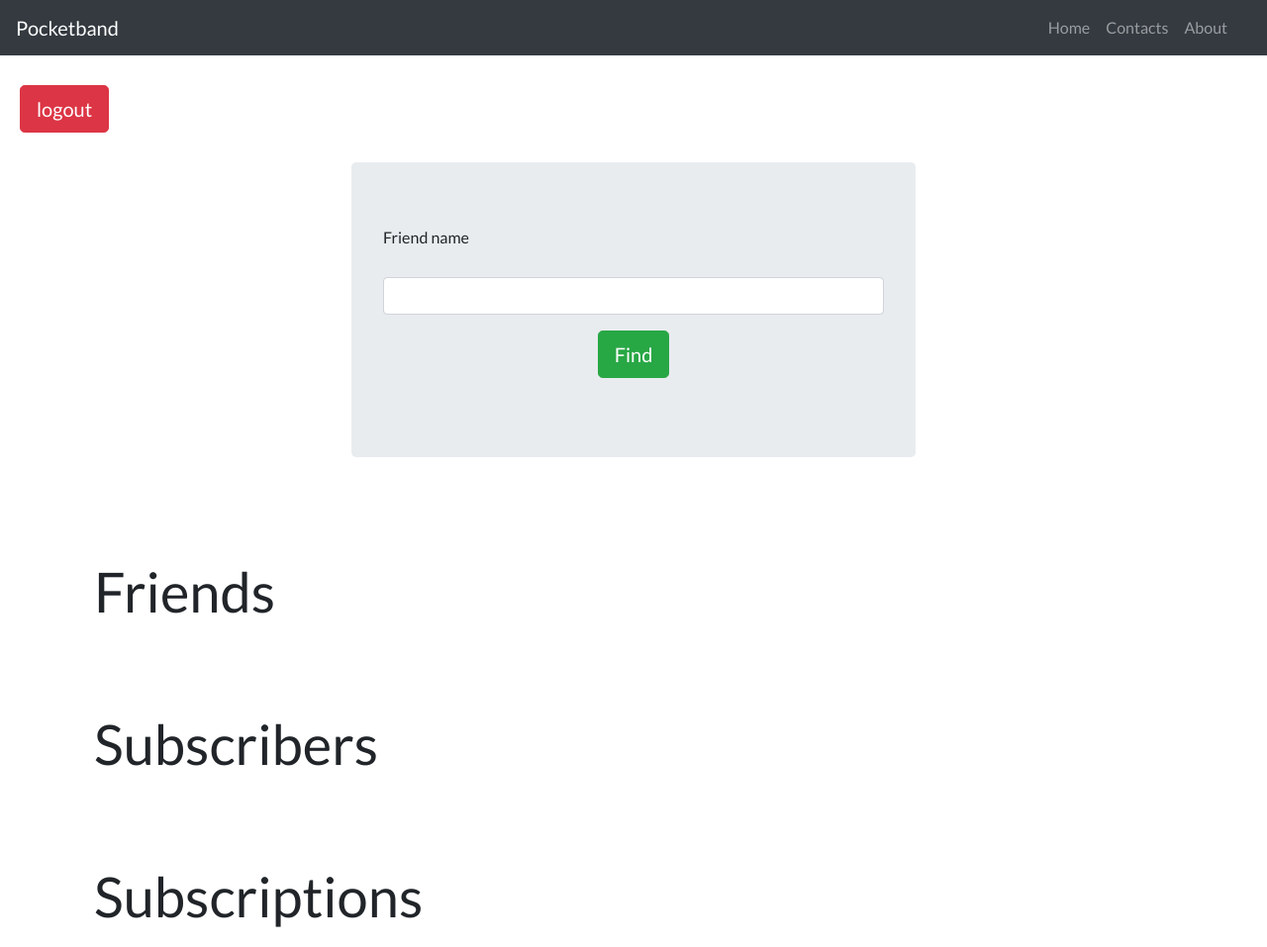
After one commit to Alexander-Saveliev/Pocketband, a Node server app: template views/contacts.ejs in a window 1280 px wide. The commit adds this page. Shown: the whole page at 99% size. Run offline with Node 20, Linux system fonts and the light colour scheme; the template is opened without the code that fills it, so the values that code supplies are empty; some libraries are stand-ins or nearby versions.

Commit message:
contact's page

```diff
--- a/public/css/home.css
+++ b/public/css/home.css
@@ -4,7 +4,7 @@ body {
   font-family: "Lato", sans-serif;
 }
 
-.logout-btn {
+#logout {
   margin: 30px 20px;
 }
 
@@ -20,3 +20,10 @@ body {
   margin: 70px auto 17px 10px;
   text-align: left;
 }
+
+#login_message {
+  display: block;
+  color: red;
+  font-size: 20px;
+  margin-bottom: 20px;
+}
--- /dev/null
+++ b/public/js/cards.js
@@ -0,0 +1,51 @@
+function addCardSubscriber(toElementWithID, title, body) {
+  $('<div>', {
+    class: 'col-sm-6 col-md-4 col-lg-3',
+    css: {
+      padding: '20px',
+    },
+    append: $('<div>', {
+      class: 'card',
+      append: $('<div>', {
+        class: 'card-body',
+        append: $('<h5>', {
+          class: 'card-title',
+          text: title,
+        })
+        .add($('<p>', {
+          class: 'card-text',
+          text: body,
+        }))
+        .add($('<button>', {
+          type: 'button',
+          name: 'button',
+          class: 'btn btn-primary add-friend-card',
+          text: 'Add'
+        }))
+      })
+    })
+  }).appendTo("#" + toElementWithID);
+}
+
+function addCardUser(toElementWithID, title, body) {
+  $('<div>', {
+    class: 'col-sm-6 col-md-4 col-lg-3',
+    css: {
+      padding: '20px',
+    },
+    append: $('<div>', {
+      class: 'card',
+      append: $('<div>', {
+        class: 'card-body',
+        append: $('<h5>', {
+          class: 'card-title',
+          text: title,
+        })
+        .add($('<p>', {
+          class: 'card-text',
+          text: body,
+        }))
+      })
+    })
+  }).appendTo("#" + toElementWithID);
+}
--- /dev/null
+++ b/public/js/contacts.js
@@ -0,0 +1,88 @@
+function clearUsers() {
+  $('#jq_find').empty();
+  $('#jq_friends').empty();
+  $('#jq_subscribers').empty();
+  $('#jq_subscriptions').empty();
+}
+
+function showUsers() {
+  addFriends();
+  addSubscribers();
+  addSubscriptions();
+}
+
+function addFriends() {
+  httpRequest('post', '/get-friends', '', 'error loading friends', function( data ) {
+    $(data).each(function(i, element) {
+      addCardUser('jq_friends', element.username, element.id);
+    });
+  });
+}
+
+function addSubscribers() {
+  httpRequest('post', '/get-subscribers', '', 'error loading friends', function( data ) {
+    $(data).each(function(i, element) {
+      addCardSubscriber('jq_subscribers', element.username, "You can add this persont to friends");
+    });
+  });
+}
+
+function addSubscriptions() {
+  httpRequest('post', '/get-subscriptions', '', 'error loading friends', function( data ) {
+    $(data).each(function(i, element) {
+      addCardUser('jq_subscriptions', element.username, element.id);
+    });
+  });
+}
+
+$(function() {
+    $('form').submit(function(e) {
+        $('#jq_find').empty();
+        $('#send').hide();
+        $('#login_message').html('<img src="img/loading.gif" alt="">');
+
+        var $form = $(this);
+        $('#jq_find').empty();
+        $.ajax({
+          type: $form.attr('method'),
+          url: $form.attr('action'),
+          data: $form.serialize()
+        }).done(function( data ) {
+          $(data).each(function(i, element) {
+            addCardSubscriber('jq_find', element.username, "You can add this persont to friends");
+          });
+
+          if (data.length == 0) {
+            $('#login_message').text("I've found nothing");
+          } else {
+            $('#login_message').text("See below what i've found");
+          }
+          $('#send').show();
+        }).fail(function( data ) {
+          $('#login_message').text("Something was wrong");
+          $('#send').show();
+        });
+        //отмена действия по умолчанию для кнопки submit
+        e.preventDefault();
+    });
+});
+
+$( '#logout' ).click(function() {
+  httpRequest('post', '/logout', '', 'logout error', function( data ) {
+      window.location = "/";
+  });
+});
+
+//jquery почемуто здесь не работает
+$('body').on('click', '.add-friend-card', function() {
+  console.log("#");
+  var username = $(this).prev().prev().text();
+
+  httpRequest('post', '/add-user', `{"friend": "${username}"}`, 'logout error', function( data ) {
+    clearUsers();
+    showUsers();
+  });
+});
+
+
+showUsers();
--- a/public/js/login.js
+++ b/public/js/login.js
@@ -9,6 +9,7 @@ $(function() {
           url: $form.attr('action'),
           data: $form.serialize()
         }).done(function() {
+          console.log("a");
           window.location = "/";
         }).fail(function( data ) {
           $('#send').show();
--- a/server.js
+++ b/server.js
@@ -65,6 +65,8 @@ app.post("/register", registerController.addNewUser);
 app.get("/home", loginController.home);
 app.post("/home", loginController.home);
 
+app.get("/contacts", loginController.contacts);
+
 app.get("/about", loginController.about);
 
 app.post("/logout", loginController.logout);
@@ -76,3 +78,4 @@ app.post('/add-user', userController.addUser);
 app.post('/get-friends', userController.getFriends);
 app.post('/get-subscribers', userController.getSubscribers);
 app.post('/get-subscriptions', userController.getSubscriptions);
+app.post('/get-users-by-name', userController.getUsersByName);
--- a/tools/start.txt
+++ b/tools/start.txt
@@ -1,7 +1,7 @@
 sudo docker run -p 8443:8443 --rm -e KMS_STUN_IP=stun.l.google.com -e KMS_STUN_PORT=19302 -e openvidu.secret=MY_SECRET -e openvidu.publicurl=https://172.20.10.2:8443 openvidu/openvidu-server-kms
 
 
-node server.js 172.20.10.2:8443 MY_SECRET
+node server.js 192.168.31.211:8443 MY_SECRET
 
 
 sudo killall -15 mongod
--- a/views/blocks/navbar.ejs
+++ b/views/blocks/navbar.ejs
@@ -8,7 +8,7 @@
   <div class="collapse navbar-collapse" id="navbarMenu">
     <ul class="navbar-nav ml-auto">
       <li class="nav-item"><a href="/" class="nav-link">Home</a></li>
-      <li class="nav-item"><a href="#" class="nav-link">Contacts</a> </li>
+      <li class="nav-item"><a href="/contacts" class="nav-link">Contacts</a> </li>
       <li class="nav-item"><a href="/about" class="nav-link">About</a> </li>
       <li class="nav-item"><a href="/" class="nav-link"><%= user %></a></li>
     </ul>
--- /dev/null
+++ b/views/contacts.ejs
@@ -0,0 +1,76 @@
+<!doctype html>
+<html lang="en">
+  <head>
+    <%-partial('./blocks/bootstrap_header.ejs')%>
+    <link rel="stylesheet" href="css/home.css">
+  </head>
+  <body>
+
+    <%-partial('./blocks/navbar.ejs')%>
+
+    <button class="btn btn-lg btn-danger pull-right" id="logout" type="button">logout</button>
+
+    <div class="container">
+      <div class="row align-items-center">
+        <form class="col-6 offset-3 form-group jumbotron form-pocket" action="/get-users-by-name" method="post">
+          <p>
+            <label>Friend name</label>
+            <span id="login_message"></span>
+            <input class="form-control" type="text" name="username" required="true"></input>
+          </p>
+          <p class="text-center">
+              <button id="send" class="btn btn-lg btn-success" type="submit">Find</button>
+          </p>
+        </form>
+      </div>
+    </div>
+
+
+    <div class="container centered">
+      <div id="jq_find" class="row">
+
+      </div>
+    </div>
+
+
+    <div class="container centered">
+      <div class="row">
+        <div class="col-sm-6 col-md-4 col-lg-3">
+          <h4 class="display-4 chapter-name">Friends</h4>
+        </div>
+      </div>
+      <div id="jq_friends" class="row">
+
+      </div>
+    </div>
+
+    <div class="container centered">
+      <div class="row">
+        <div class="col-sm-6 col-md-4 col-lg-3">
+          <h4 class="display-4 chapter-name">Subscribers</h4>
+        </div>
+      </div>
+      <div id="jq_subscribers" class="row">
+
+      </div>
+    </div>
+
+    <div class="container centered">
+      <div class="row">
+        <div class="col-sm-6 col-md-4 col-lg-3">
+          <h4 class="display-4 chapter-name">Subscriptions</h4>
+        </div>
+      </div>
+      <div id="jq_subscriptions" class="row">
+
+      </div>
+    </div>
+
+
+    <%-partial('./blocks/bootstrap_js.ejs')%>
+    <script type="text/javascript" src="js/cards.js"></script>
+    <script type="text/javascript" src="js/ajax.js"></script>
+    <script type="text/javascript" src="js/contacts.js"></script>
+  </body>
+
+</html>
--- a/views/login.ejs
+++ b/views/login.ejs
@@ -18,9 +18,10 @@
             <a href="/about"><img src="img/user.png"/></a>
           </div>
 
-          <span id="login_message"></span>
 
           <form class="col-12" action="/home" method="post">
+            <span id="login_message"></span>
+
             <div class="form-group user_icon">
               <input type="text" name="user" required="true" placeholder="Username" class="form-controll">
             </div>
@@ -29,7 +30,7 @@
               <input type="password" name="pass" required="true" placeholder="Password" class="form-controll">
             </div>
 
-            <button type="submit" name="button" class="btn"><i class="fas fa-sign-in-alt"></i>Login</button>
+            <button id="send" type="submit" name="button" class="btn"><i class="fas fa-sign-in-alt"></i>Login</button>
           </form>
 
           <div class="col-12 registration">
--- a/views/register.ejs
+++ b/views/register.ejs
@@ -18,7 +18,7 @@
             <a href="/about"><img src="img/user.png"/></a>
           </div>
 
-            <span id="login_message"></span>
+          <span id="login_message"></span>
 
           <form class="col-12" action="/register" method="post">
             <div class="form-group user_icon">
```
Also changed, not shown: controller/login.js (+13 -2 lines), controller/registration.js (+8 -11 lines), controller/user.js (+24 -3 lines), model/password.js (+3 -4 lines), model/user.js (+6 -9 lines), public/js/card-subscriber.js (deleted, +0 -28 lines), views/home.ejs (+3 -99 lines), 3 other files.
